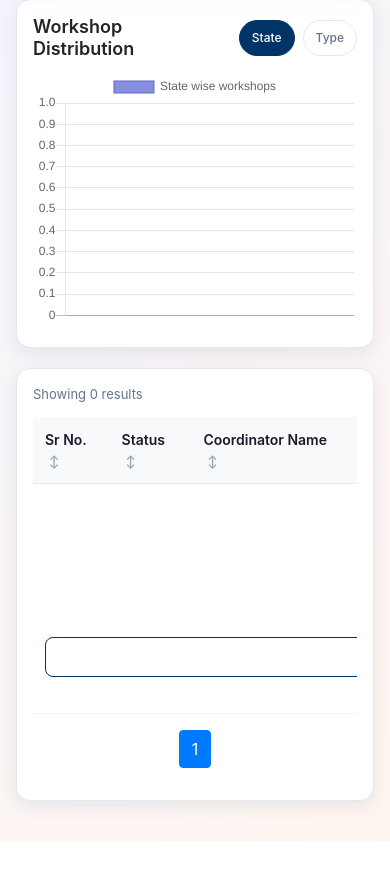
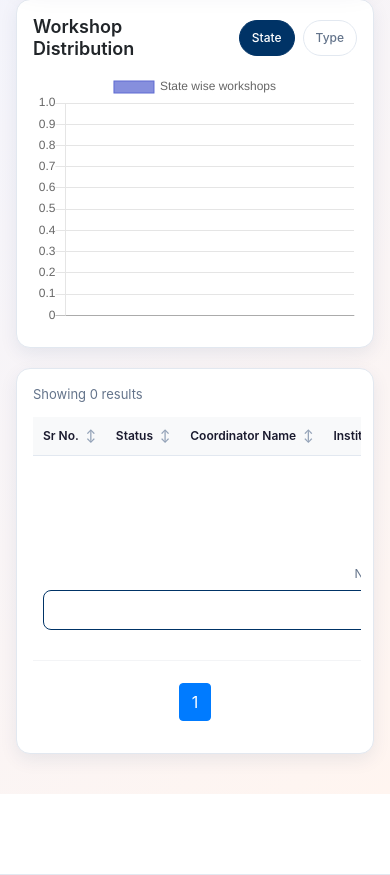
Before and after one commit to shivani-i-i/fossee-workshop-booking-ui, a Django app: page /statistics/public/ in a window 390 px wide. Shown: the part 464-1339 px from the top of the page. Run offline with Django 3.2, Linux system fonts and the light colour scheme; data that the repository does not hold is empty; some libraries are stand-ins or nearby versions.

```diff
--- a/statistics_app/static/statistics_app/css/statistics.css
+++ b/statistics_app/static/statistics_app/css/statistics.css
@@ -358,6 +369,22 @@
 
 .stats-table-scroll {
     overflow-x: auto;
+    scrollbar-width: thin;
+    scrollbar-color: #94A3B8 #E2E8F0;
+}
+
+.stats-table-scroll::-webkit-scrollbar {
+    height: 8px;
+}
+
+.stats-table-scroll::-webkit-scrollbar-track {
+    background: #E2E8F0;
+    border-radius: 999px;
+}
+
+.stats-table-scroll::-webkit-scrollbar-thumb {
+    background: #94A3B8;
+    border-radius: 999px;
 }
 
 .stats-table {
@@ -516,6 +559,35 @@
         align-items: stretch;
     }
 
+    .stats-table-scroll {
+        margin: 0 -4px;
+        padding: 0 4px 6px;
+    }
+
+    .stats-table {
+        min-width: 640px;
+    }
+
+    .stats-table thead th,
+    .stats-table tbody td {
+        padding: 10px;
+        font-size: 12px;
+        white-space: nowrap;
+    }
+
+    .stats-table thead th {
+        position: static;
+    }
+
+    .stats-table tbody td {
+        line-height: 1.35;
+    }
+
+    .stats-empty-state {
+        gap: var(--space-2);
+        padding: var(--space-5) 0;
+    }
+
     .stats-pagination-inline {
         display: none;
     }
```
Also changed, not shown: other parts of statistics_app/static/statistics_app/css/statistics.css (+27 -0 lines).
